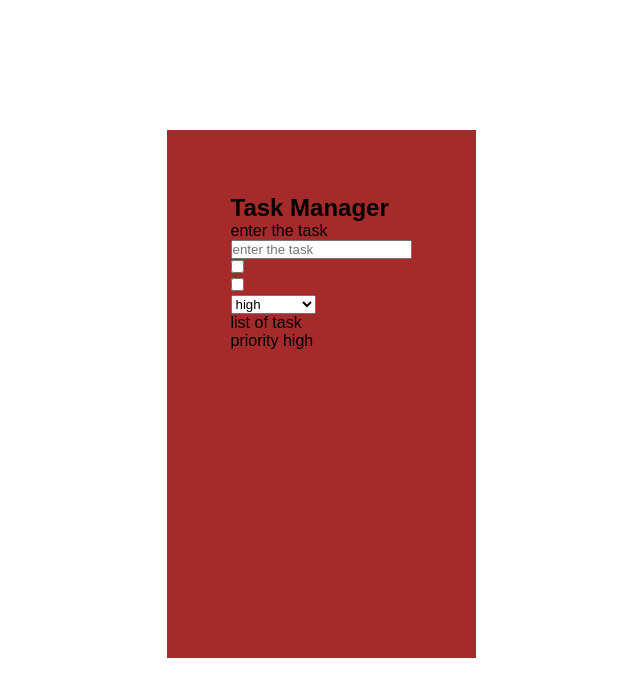
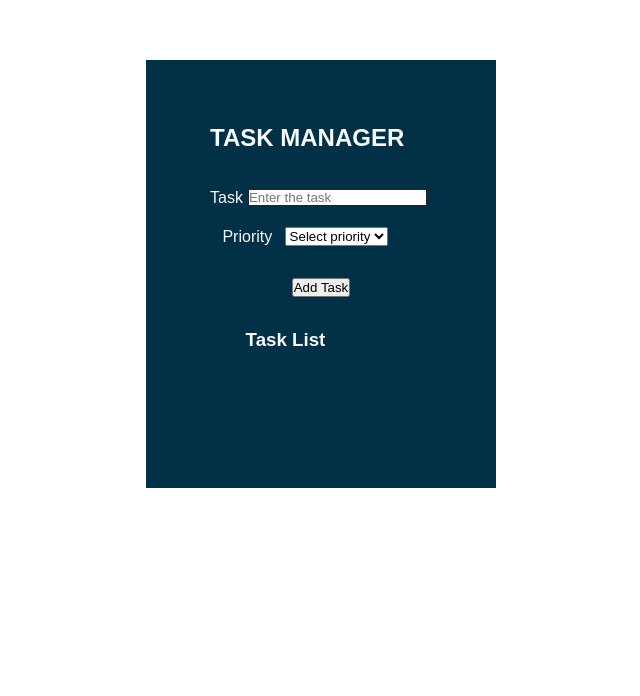
Before and after one commit to Nithin-dharavath/TaskManager, a plain HTML site: page index.html in a window 1280 px wide. Shown: the part 190-886 px from the top of the page, without its empty margins (319-959 px from the left). After the commit the page ends 800 px from the top, so only its background shows below. Drawn offline with Linux system fonts and the light colour scheme.

Commit message:
updated html and css

```diff
--- a/index.html
+++ b/index.html
@@ -12,54 +12,47 @@
     <div class="task">
 
         <h2>Task Manager</h2>
-        <form>
+        <form id="taskForm">
 
             <div class="taskbar">
-                <p>enter the task</p>
-                <input type="text" placeholder="enter the task">
+                <label for="taskInput">Task</label>
+                <input
+                    type="text"
+                    id="taskInput"
+                    placeholder="Enter the task"
+                    required
+                >
             </div>
 
-            <div class="check">
-                <div>
-                    <input type="checkbox" name="done">
-                </div>
-                <div>
-                    <input type="checkbox" name="undone">
-                </div>
-            </div>
-
-
-            <div class="categ">
-                <select name="priority" id="pri">
-                    <option value="one">high</option>
-                    <option value="one">low</option>
-                    <option value="one">moderate</option>
-                    <option value="one">urgent</option>
-                    <option value="one">end of day</option>
+            <div id="category">
+                <label for="prioritySelect">Priority</label>
+                <select id="prioritySelect" required>
+                    <option value="">Select priority</option>
+                    <option value="high">High</option>
+                    <option value="medium">Medium</option>
+                    <option value="low">Low</option>
+                    <option value="urgent">Urgent</option>
+                    <option value="end">End of Day</option>
                 </select>
             </div>
 
-            <div class="notify">
-                <div class="msg">
-                    <p>list of task</p>
-                </div>
-
-                <div class="urgent">
-                    <p>priority high</p>
-                </div>
+            <div class="btn">
+                <button type="submit" class="add-btn">Add Task</button>
             </div>
 
+        </form>
 
-        </form>
+        <div class="notify">
+            <h3>Task List</h3>
+            <div id="taskList">
+            </div>
+        </div>
+
 
     </div>
 
 
+    <script type="module" src="javascript/app.js"></script>
 
-    <script type="module" src="javascript/app.js"></script>
-    <script type="module" src="javascript/state.js"></script>
-    <script type="module" src="javascript/logic.js"></script>
-    <script type="module" src="javascript/storage.js"></script>
-    <script type="module" src="javascript/ui.js"></script>
 </body>
 </html>
--- a/style.css
+++ b/style.css
@@ -9,8 +9,46 @@ body{
     align-items: center;
 }
 .task{
-    background-color: brown;
-    height: 400px;
-    margin: 25%;
+    background-color: #023047;
+    margin-top: 250px;
+    height: 300px;
     padding: 4rem;
+    color: #F8F9FA;
 }
+h2{
+    margin-bottom: 2rem;
+    text-transform: uppercase;
+    background: transparent;
+    font-weight: 550;
+}
+.taskbar{
+    text-transform: capitalize;
+    display: flex;
+    justify-content: center;
+    align-items: center;
+
+}
+.taskbar input{
+    margin: 5px;
+    border: 1px solid #212529;
+}
+#category{
+    display: flex;
+    justify-content: space-evenly;
+    align-items: center;
+    text-transform: capitalize;
+    margin-right: 2rem;
+    margin-top: 1em;
+}
+.btn{
+    text-align: center;
+    margin: 1rem;
+    padding: 1rem;
+}
+.notify{
+    display: flex;
+    justify-content: space-around;
+    margin-top: 5px;
+    height: 170px;
+    text-transform: capitalize;
+}
```
